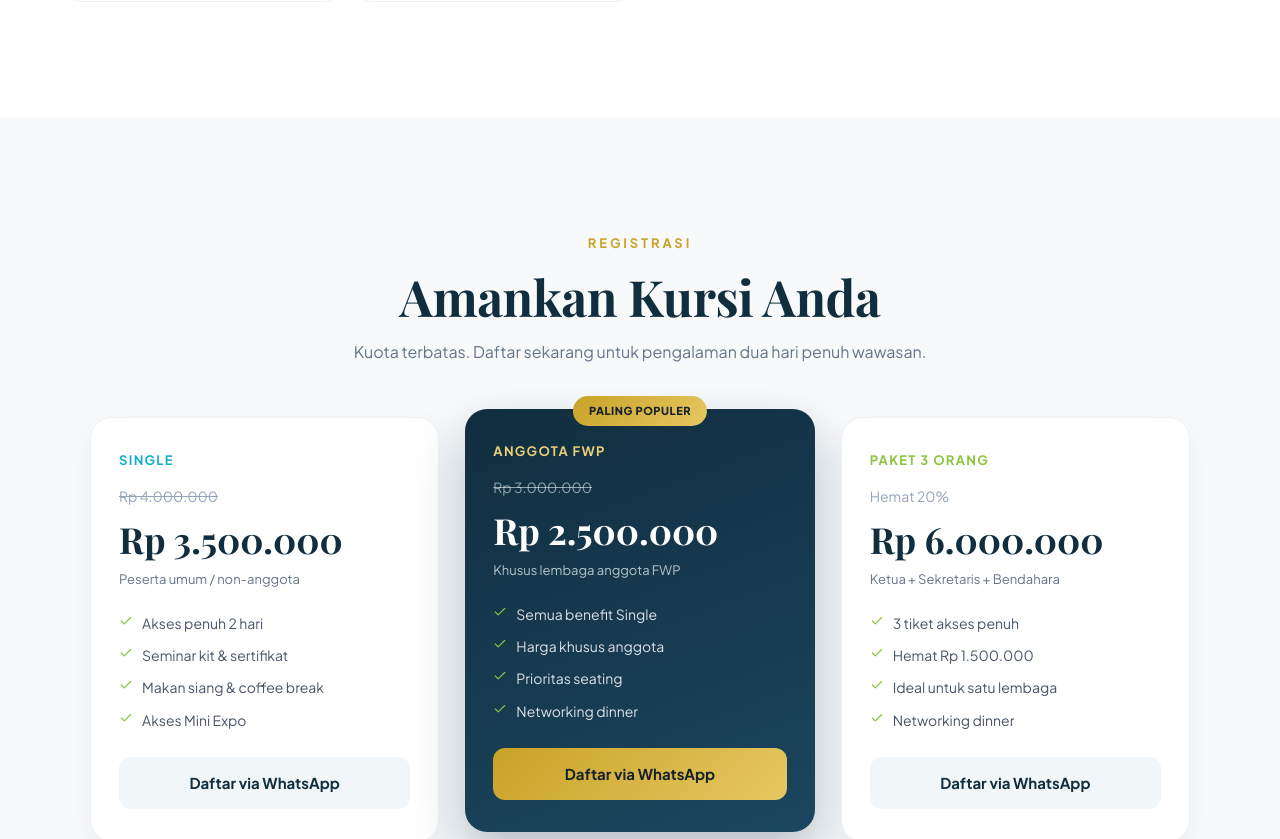
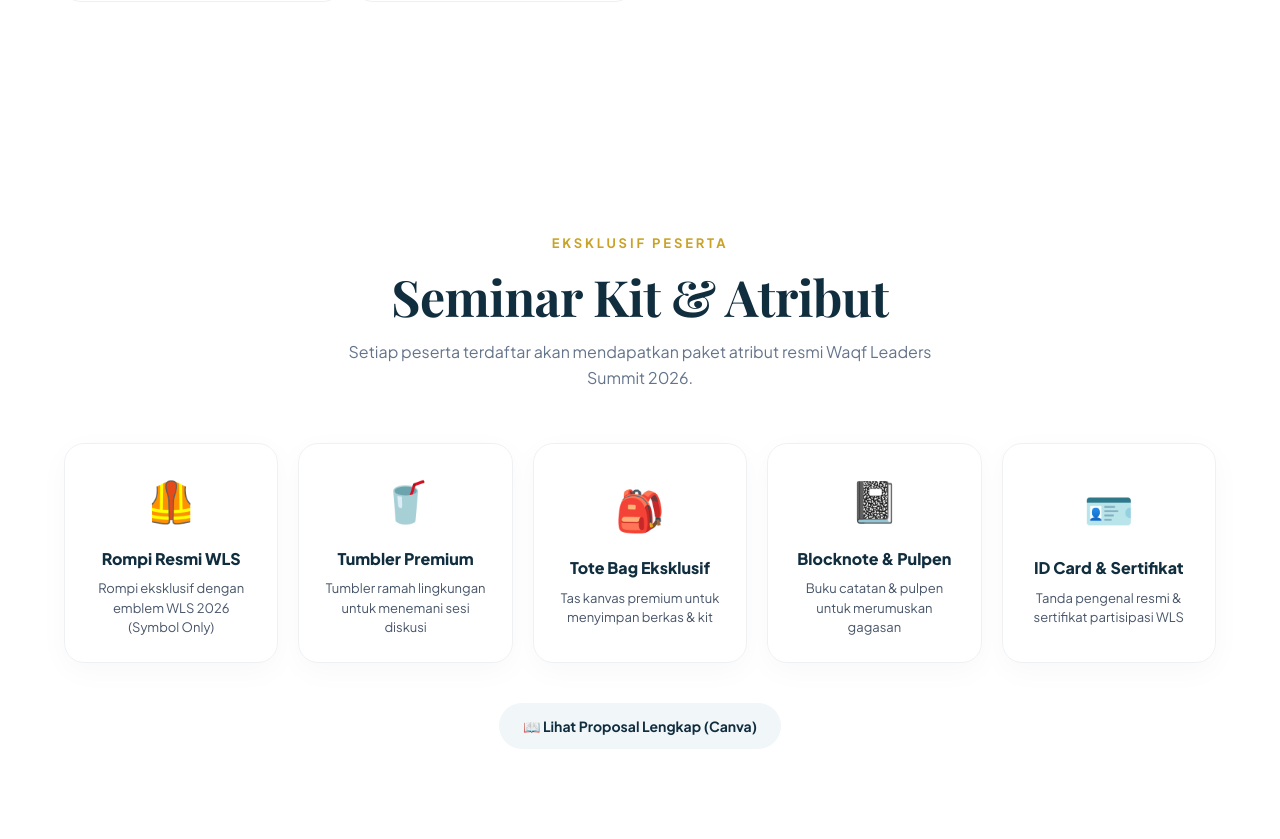
Before and after one commit to ridloabelian/fwp.or.id, a React (Vite) app: page /wls2026 in a window 1280 px wide. Shown: the part 8198-9037 px from the top of the page. Built offline with nearby package versions, Linux system fonts and the light colour scheme.

Commit message:
feat(wls2026): add merchandise kit section based on design master plan

```diff
--- a/src/pages/EventLandingPage.jsx
+++ b/src/pages/EventLandingPage.jsx
@@ -888,6 +888,50 @@ export default function EventLandingPage() {
         </div>
       </section>
 
+            {/* ═══ MERCHANDISE & SEMINAR KIT ═══ */}
+      <section id="merchandise" style={{ padding: 'clamp(72px, 9vw, 130px) clamp(20px, 5vw, 64px)', background: '#fff', borderBottom: `1px solid ${C.border}` }}>
+        <div style={{ maxWidth: 1180, margin: '0 auto' }}>
+          <Reveal style={{ textAlign: 'center', marginBottom: 52 }}>
+            <p style={{ margin: '0 0 14px', fontSize: 13, fontWeight: 700, letterSpacing: '.22em', color: C.gold, textTransform: 'uppercase' }}>Eksklusif Peserta</p>
+            <h2 style={{ margin: '0 0 12px', fontFamily: "'Playfair Display', serif", fontSize: 'clamp(30px, 4.4vw, 50px)', fontWeight: 700, color: C.navy, letterSpacing: '-.01em' }}>Seminar Kit & Atribut</h2>
+            <p style={{ margin: '0 auto', maxWidth: 600, fontSize: 16, color: C.textLight }}>Setiap peserta terdaftar akan mendapatkan paket atribut resmi Waqf Leaders Summit 2026.</p>
+          </Reveal>
+
+          <div className="wls-expo-grid" style={{ display: 'grid', gridTemplateColumns: 'repeat(5, 1fr)', gap: 20 }}>
+            {[
+              { icon: '🦺', title: 'Rompi Resmi WLS', desc: 'Rompi eksklusif dengan emblem WLS 2026 (Symbol Only)' },
+              { icon: '🥤', title: 'Tumbler Premium', desc: 'Tumbler ramah lingkungan untuk menemani sesi diskusi' },
+              { icon: '🎒', title: 'Tote Bag Eksklusif', desc: 'Tas kanvas premium untuk menyimpan berkas & kit' },
+              { icon: '📓', title: 'Blocknote & Pulpen', desc: 'Buku catatan & pulpen untuk merumuskan gagasan' },
+              { icon: '🪪', title: 'ID Card & Sertifikat', desc: 'Tanda pengenal resmi & sertifikat partisipasi WLS' },
+            ].map((item, i) => (
+              <Reveal key={i} delay={i + 1} variant="scale">
+                <div className="wls-card" style={{
+                  border: `1px solid ${C.border}`, borderRadius: 20, padding: 24, background: '#fff',
+                  textAlign: 'center', height: '100%', display: 'flex', flexDirection: 'column', justifyContent: 'center',
+                  boxShadow: '0 8px 30px rgba(17,46,63,.03)',
+                }}>
+                  <div style={{ fontSize: 40, marginBottom: 14 }}>{item.icon}</div>
+                  <div style={{ fontSize: 16, fontWeight: 800, color: C.navy, marginBottom: 8 }}>{item.title}</div>
+                  <div style={{ fontSize: 13, color: C.textMuted, lineHeight: 1.5 }}>{item.desc}</div>
+                </div>
+              </Reveal>
+            ))}
+          </div>
+
+          <div style={{ textAlign: 'center', marginTop: 40 }}>
+            <a href="https://canva.link/aswioygq6k3dz" target="_blank" rel="noopener noreferrer" style={{
+              display: 'inline-flex', alignItems: 'center', gap: 8,
+              padding: '12px 24px', borderRadius: 999, background: C.bgLighter,
+              color: C.navy, fontSize: 14, fontWeight: 700, textDecoration: 'none',
+              transition: 'all 0.2s ease',
+            }}>
+              📖 Lihat Proposal Lengkap (Canva)
+            </a>
+          </div>
+        </div>
+      </section>
+
       {/* ═══ REGISTRASI ═══ */}
       <section id="registrasi" style={{ padding: 'clamp(72px, 9vw, 130px) clamp(20px, 5vw, 64px)', background: C.bgLight }}>
         <div style={{ maxWidth: 1100, margin: '0 auto' }}>
```
